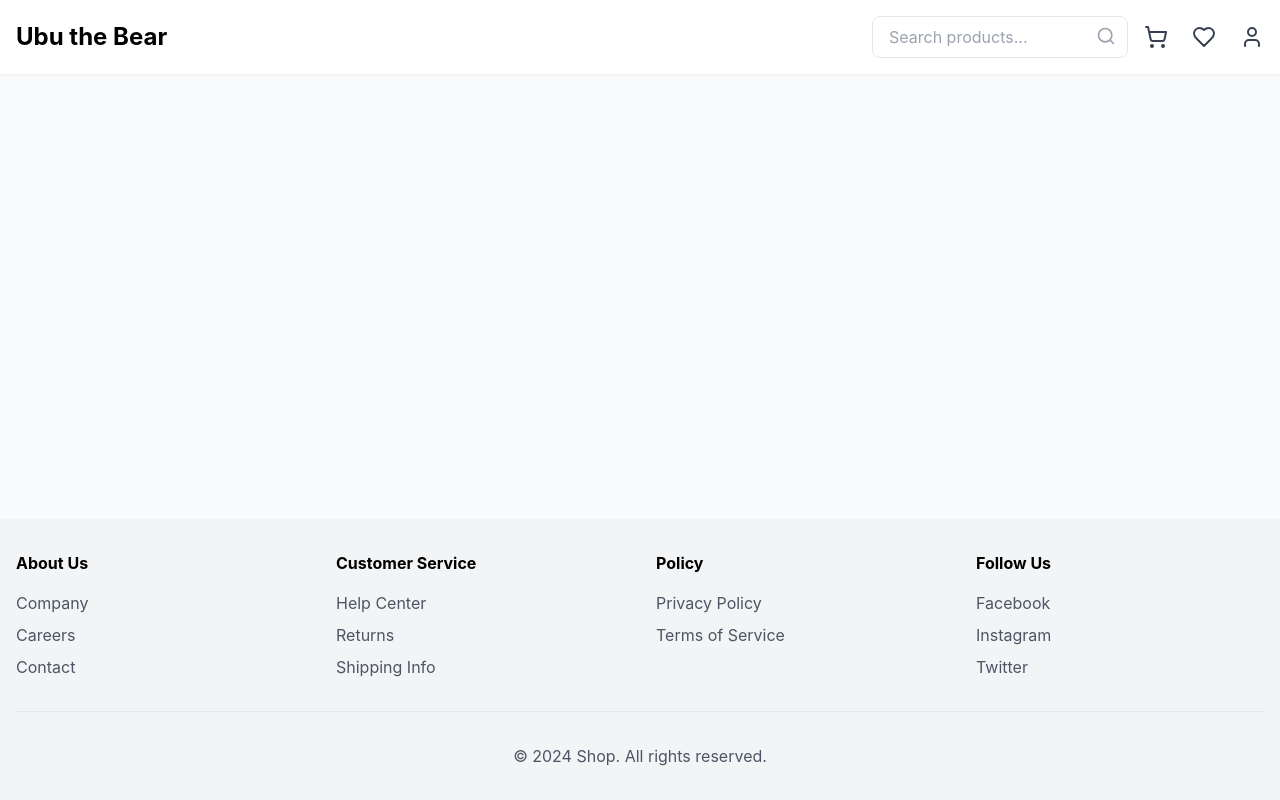
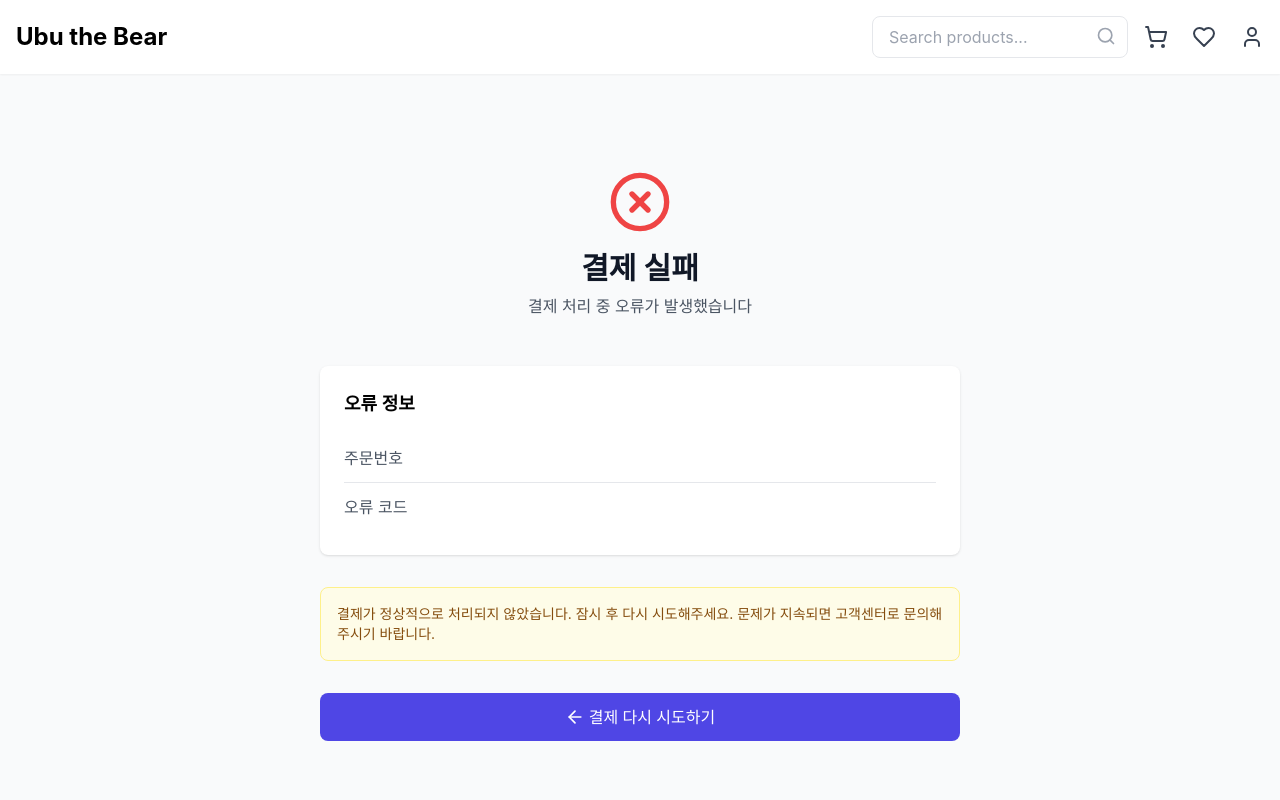
Before and after one commit to Yerinnnn/shoppingmall-frontend, a React (Create React App) app: page /payments/fail in a window 1280 px wide. Shown: the top 800 px of the page. Built offline with nearby package versions, Linux system fonts and the light colour scheme.

Commit message:
feat: 결제 실패 페이지 추가

```diff
--- a/src/App.tsx
+++ b/src/App.tsx
@@ -16,6 +16,7 @@ import OrderListPage from './pages/OrderListPage';
 import OrderDetailPage from './pages/OrderDetailPage';
 import OrderCreatePage from './pages/OrderCreatePage';
 import PaymentSuccessPage from './pages/PaymentSuccessPage';
+import PaymentFailPage from './pages/PaymentFailPage';
 
 const queryClient = new QueryClient({
   defaultOptions: {
@@ -46,6 +47,7 @@ const App = () => {
                 <Route path="/orders" element={<OrderListPage />} />
                 <Route path="/orders/:orderId" element={<OrderDetailPage />} />
                 <Route path="/payments/success" element={<PaymentSuccessPage />} />
+                <Route path="/payments/fail" element={<PaymentFailPage />} />
                 <Route path="/mypage" element={<div>My Page</div>} />
               </Routes>
             </main>
--- /dev/null
+++ b/src/pages/PaymentFailPage.tsx
@@ -0,0 +1,100 @@
+import React, { useEffect } from 'react';
+import { useNavigate, useSearchParams, useLocation } from 'react-router-dom';
+import { XCircle, ArrowLeft } from 'lucide-react';
+
+const PaymentFailPage = () => {
+  const [searchParams] = useSearchParams();
+  const navigate = useNavigate();
+  const location = useLocation();
+
+  const code = searchParams.get('code');
+  const message = searchParams.get('message');
+  const orderId = searchParams.get('orderId');
+
+  // 뒤로가기 방지
+  useEffect(() => {
+    const preventGoBack = () => {
+      window.history.pushState(null, '', location.pathname);
+      navigate('/cart', { replace: true });
+    };
+
+    window.history.pushState(null, '', location.pathname);
+    window.addEventListener('popstate', preventGoBack);
+
+    return () => {
+      window.removeEventListener('popstate', preventGoBack);
+    };
+  }, [navigate, location.pathname]);
+
+  const handleRetryPayment = () => {
+    navigate('/cart', { replace: true });
+  };
+
+  const getErrorMessage = () => {
+    switch (code) {
+      case 'PAY_PROCESS_CANCELED':
+        return '결제가 취소되었습니다';
+      case 'PAY_PROCESS_ABORTED':
+        return '결제 진행 중 문제가 발생했습니다';
+      case 'INVALID_CARD_COMPANY':
+        return '지원하지 않는 카드사입니다';
+      case 'INVALID_CARD_NUMBER':
+        return '잘못된 카드 번호입니다';
+      default:
+        return message || '결제 처리 중 오류가 발생했습니다';
+    }
+  };
+
+  return (
+    <div className="min-h-screen bg-gray-50 pt-16 pb-12">
+      <div className="max-w-2xl mx-auto px-4">
+        {/* 결제 실패 상태 */}
+        <div className="text-center mb-12">
+          <XCircle className="mx-auto h-16 w-16 text-red-500" />
+          <h1 className="mt-4 text-3xl font-bold text-gray-900">결제 실패</h1>
+          <p className="mt-2 text-gray-600">
+            {getErrorMessage()}
+          </p>
+        </div>
+
+        {/* 결제 실패 정보 */}
+        <div className="bg-white shadow rounded-lg p-6 mb-8">
+          <h2 className="text-lg font-semibold mb-4">오류 정보</h2>
+          <dl className="divide-y">
+            <div className="py-3 flex justify-between">
+              <dt className="text-gray-600">주문번호</dt>
+              <dd className="font-medium">{orderId}</dd>
+            </div>
+            <div className="py-3 flex justify-between">
+              <dt className="text-gray-600">오류 코드</dt>
+              <dd className="font-medium text-red-600">{code}</dd>
+            </div>
+          </dl>
+        </div>
+
+        {/* 안내 메시지 */}
+        <div className="bg-yellow-50 border border-yellow-200 rounded-lg p-4 mb-8">
+          <p className="text-sm text-yellow-800">
+            결제가 정상적으로 처리되지 않았습니다.
+            잠시 후 다시 시도해주세요.
+            문제가 지속되면 고객센터로 문의해주시기 바랍니다.
+          </p>
+        </div>
+
+        {/* 버튼 영역 */}
+        <div className="flex flex-col space-y-3">
+          <button
+            onClick={handleRetryPayment}
+            className="w-full py-3 bg-indigo-600 text-white font-medium rounded-lg
+                     hover:bg-indigo-700 flex items-center justify-center"
+          >
+            <ArrowLeft className="h-5 w-5 mr-1" />
+            결제 다시 시도하기
+          </button>
+        </div>
+      </div>
+    </div>
+  );
+};
+
+export default PaymentFailPage;
```
